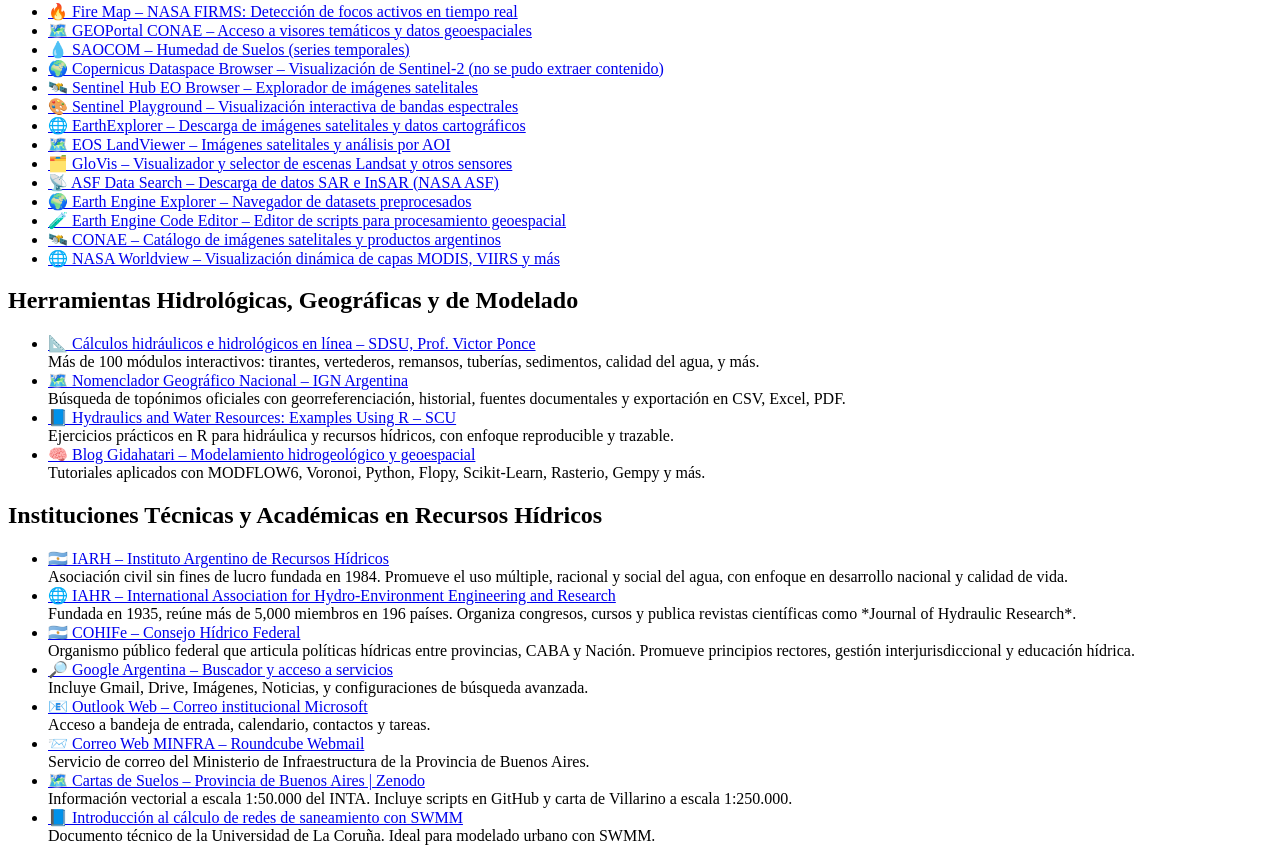
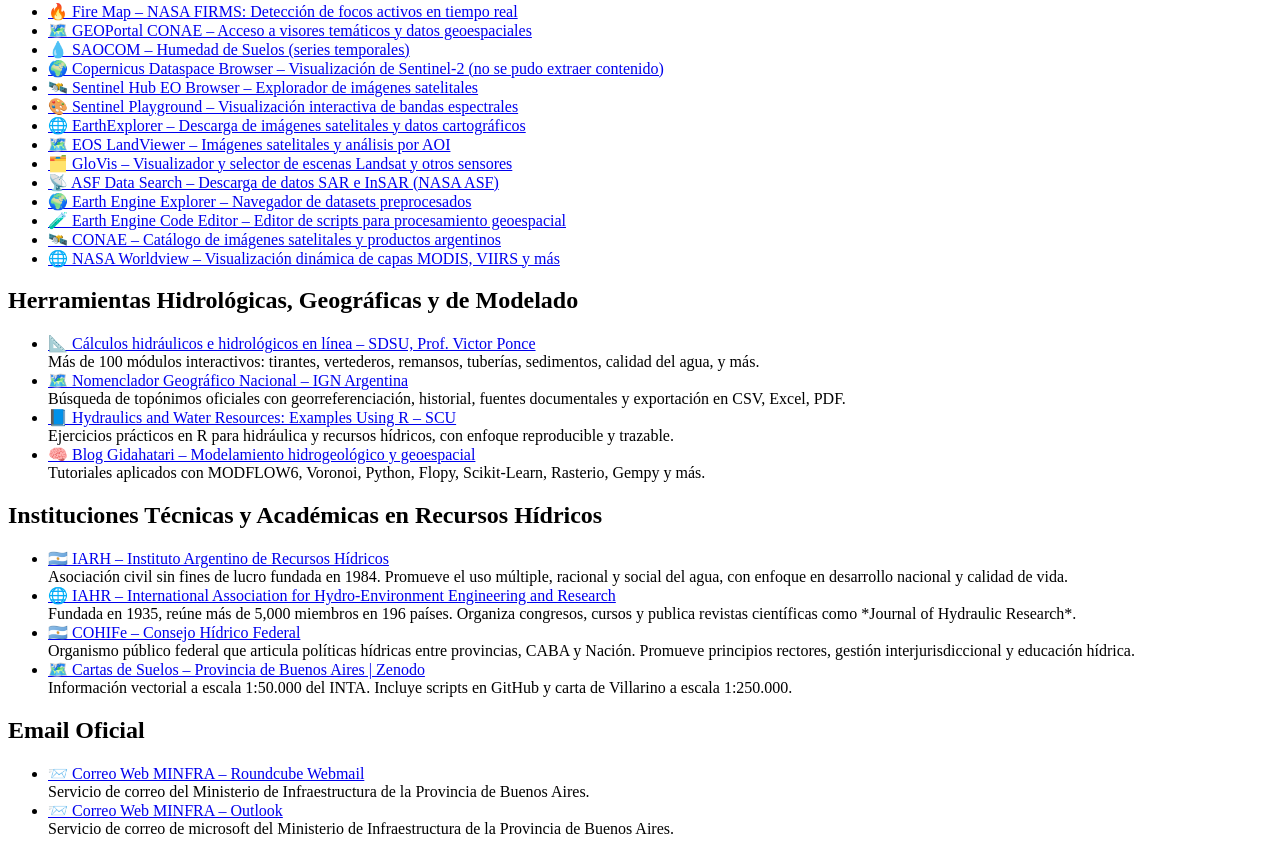
Before and after one commit to NehemiasG/Enlaces, a plain HTML site: page index.html in a window 1280 px wide. Shown: the part 909-1770 px from the top of the page. Drawn offline with Linux system fonts and the light colour scheme.

Commit message:
index.html

```diff
--- a/index.html
+++ b/index.html
@@ -85,19 +85,16 @@
   <li><a href="https://www.cohife.org.ar/" target="_blank">🇦🇷 COHIFe – Consejo Hídrico Federal</a><br>
       Organismo público federal que articula políticas hídricas entre provincias, CABA y Nación. Promueve principios rectores, gestión interjurisdiccional y educación hídrica.
   </li>
-  <li><a href="https://www.google.com.ar/" target="_blank">🔎 Google Argentina – Buscador y acceso a servicios</a><br>
-      Incluye Gmail, Drive, Imágenes, Noticias, y configuraciones de búsqueda avanzada.
+   <li><a href="https://zenodo.org/record/6353509#.YoeyeajMLcd" target="_blank">🗺️ Cartas de Suelos – Provincia de Buenos Aires | Zenodo</a><br>
+      Información vectorial a escala 1:50.000 del INTA. Incluye scripts en GitHub y carta de Villarino a escala 1:250.000.
   </li>
-  <li><a href="https://outlook.office.com/mail/" target="_blank">📧 Outlook Web – Correo institucional Microsoft</a><br>
-      Acceso a bandeja de entrada, calendario, contactos y tareas.
-  </li>
-  <li><a href="https://correoweb.minfra.gba.gob.ar/" target="_blank">📨 Correo Web MINFRA – Roundcube Webmail</a><br>
+</ul>
+<h2>Email Oficial</h2>
+<ul>
+   <li><a href="https://correoweb.minfra.gba.gob.ar/" target="_blank">📨 Correo Web MINFRA – Roundcube Webmail</a><br>
       Servicio de correo del Ministerio de Infraestructura de la Provincia de Buenos Aires.
   </li>
-  <li><a href="https://zenodo.org/record/6353509#.YoeyeajMLcd" target="_blank">🗺️ Cartas de Suelos – Provincia de Buenos Aires | Zenodo</a><br>
-      Información vectorial a escala 1:50.000 del INTA. Incluye scripts en GitHub y carta de Villarino a escala 1:250.000.
+  <li><a href="https://outlook.office.com/mail/" target="_blank">📨 Correo Web MINFRA – Outlook</a><br>
+      Servicio de correo de microsoft del Ministerio de Infraestructura de la Provincia de Buenos Aires.
   </li>
-  <li><a href="https://ruc.udc.es/dspace/bitstream/handle/2183/23619/Introduccion_calculo_redes_saneamiento_SWMM_2019.pdf" target="_blank">📘 Introducción al cálculo de redes de saneamiento con SWMM</a><br>
-      Documento técnico de la Universidad de La Coruña. Ideal para modelado urbano con SWMM.
-  </li>
-</ul>
+  </ul>
```
